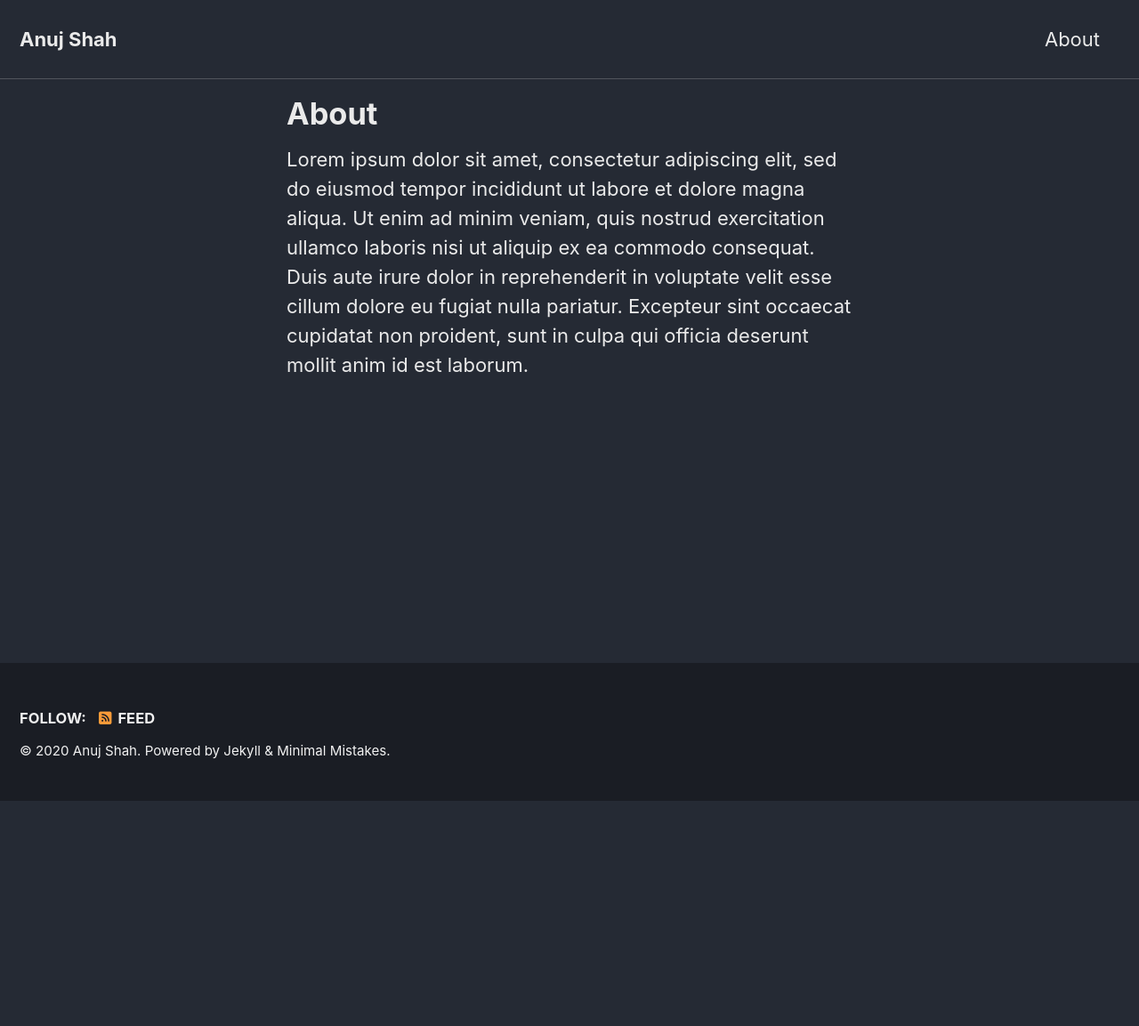
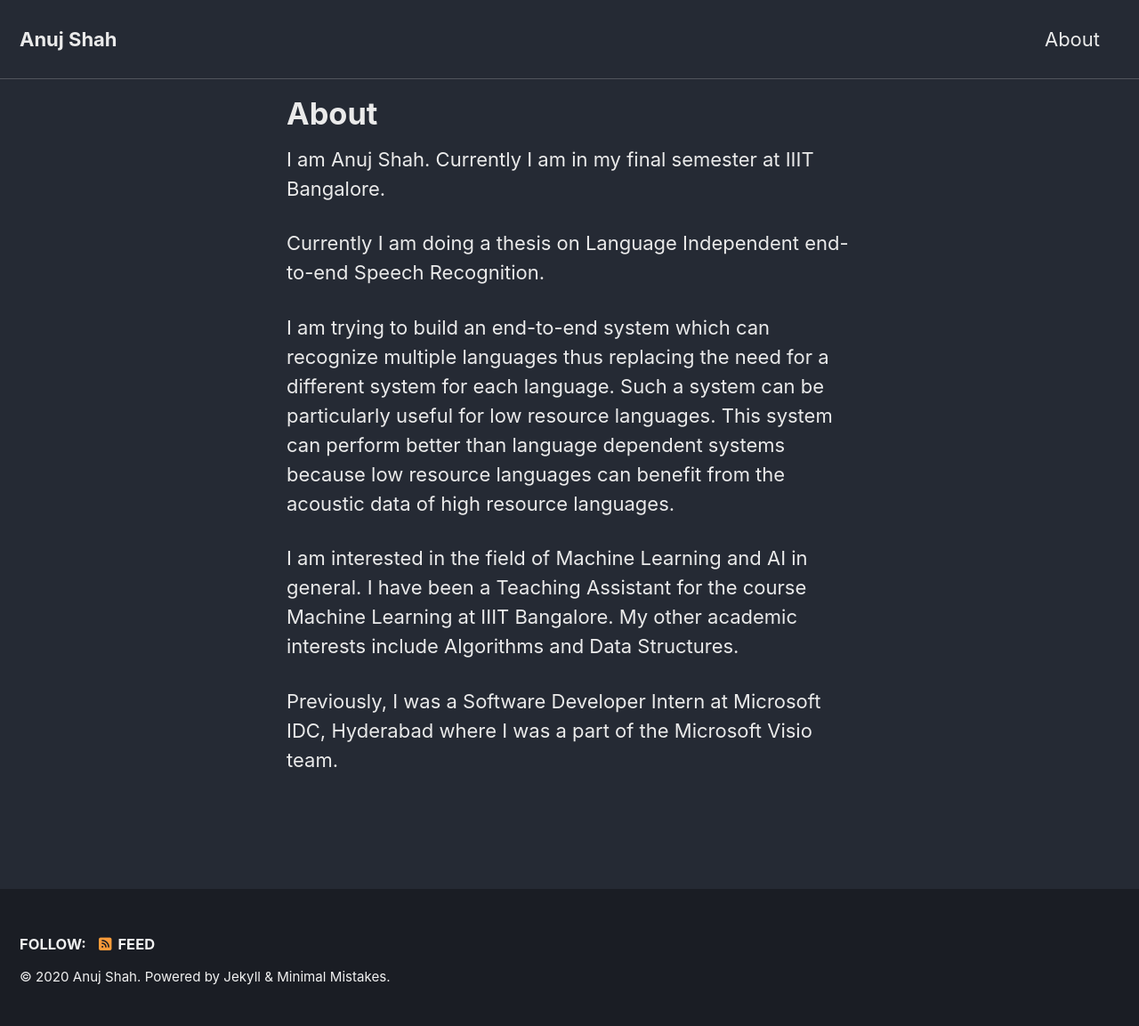
Before and after one commit to anuj1729/anuj1729.github.io, a Jekyll site: the page built from _pages/about.md, in a window 1280 px wide. Shown: the whole page at 89% size. Built offline with Jekyll 4.4.1, drawn with Linux system fonts in a browser that asks for light colours; cached includes are drawn as plain includes; nearby versions of some CDN libraries; before the commit the page ends 900 px from its top, so only the background shows below that.

Commit message:
Updated About Page

```diff
--- a/_pages/about.md
+++ b/_pages/about.md
@@ -4,4 +4,12 @@ title: "About"
 permalink: /about/
 ---
 
-Lorem ipsum dolor sit amet, consectetur adipiscing elit, sed do eiusmod tempor incididunt ut labore et dolore magna aliqua. Ut enim ad minim veniam, quis nostrud exercitation ullamco laboris nisi ut aliquip ex ea commodo consequat. Duis aute irure dolor in reprehenderit in voluptate velit esse cillum dolore eu fugiat nulla pariatur. Excepteur sint occaecat cupidatat non proident, sunt in culpa qui officia deserunt mollit anim id est laborum.
+I am Anuj Shah. Currently I am in my final semester at IIIT Bangalore.
+
+Currently I am doing a thesis on Language Independent end-to-end Speech Recognition.
+
+I am trying to build an end-to-end system which can recognize multiple languages thus replacing the need for a different system for each language. Such a system can be particularly useful for low resource languages. This system can perform better than language dependent systems because low resource languages can benefit from the acoustic data of high resource languages.
+
+I am interested in the field of Machine Learning and AI in general. I have been a Teaching Assistant for the course Machine Learning at IIIT Bangalore. My other academic interests include Algorithms and Data Structures.
+
+Previously, I was a Software Developer Intern at Microsoft IDC, Hyderabad where I was a part of the Microsoft Visio team.
```
